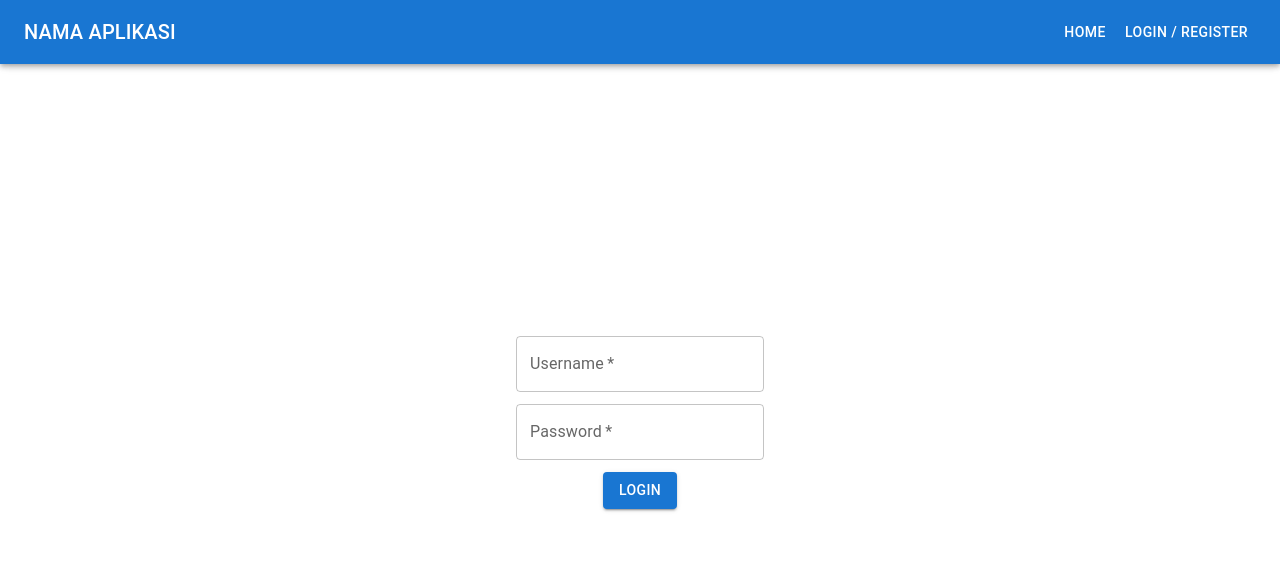
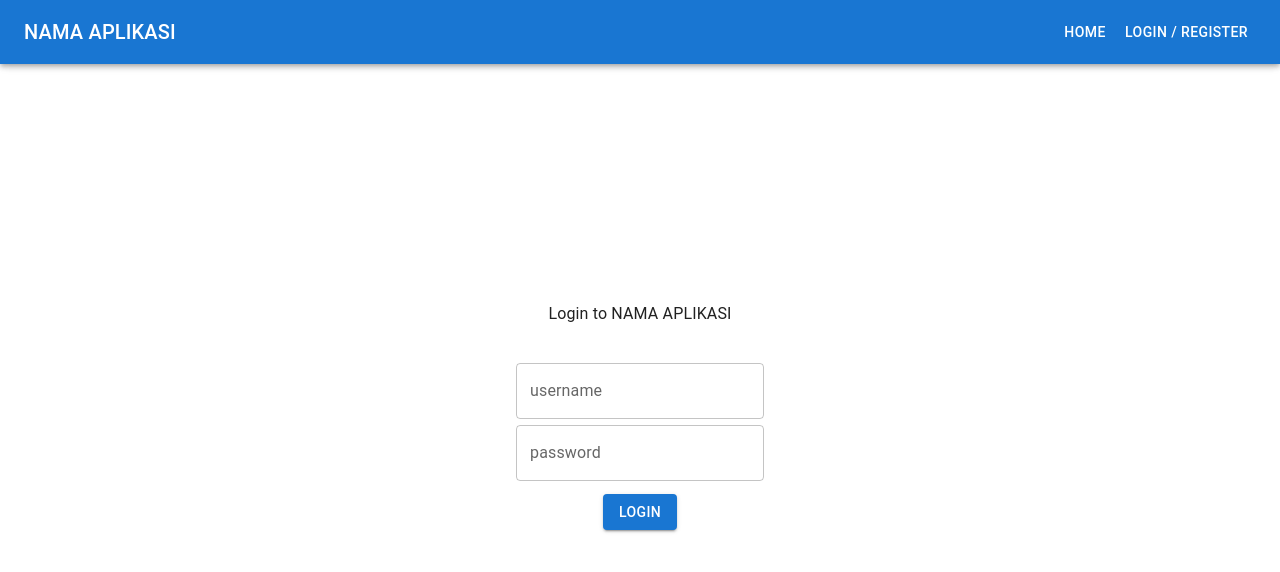
Before and after one commit to mcpe500/hf_2023_f-end, a React (Create React App) app: page /login in a window 1280 px wide. Shown: the top 572 px of the page. Built offline with nearby package versions, Linux system fonts and the light colour scheme.

Commit message:
16:00 frontend berdoa cepat selesai :')

```diff
--- a/package.json
+++ b/package.json
@@ -12,6 +12,7 @@
     "@testing-library/user-event": "^13.5.0",
     "react": "^18.2.0",
     "react-dom": "^18.2.0",
+    "react-router-dom": "^6.11.1",
     "react-scripts": "5.0.1",
     "web-vitals": "^2.1.4"
   },
--- a/src/App.js
+++ b/src/App.js
@@ -5,15 +5,23 @@ import Box from '@mui/material/Box';
 import Navigation from './navigation/navigation';
 import Login from './login/login';
 
+import {
+  BrowserRouter as Router,
+  Routes,
+  Route
+} from "react-router-dom";
+
 function App() {
   return (
-    <>
+    <Router>
       <Navigation />
+
       <Box mt={2}>
-        <Login />
+        <Routes>
+          <Route path="/login" element={<Login />} />
+        </Routes>
       </Box>
-
-    </>
+    </Router>
   );
 }
 
--- a/src/login/login.jsx
+++ b/src/login/login.jsx
@@ -4,8 +4,9 @@ import TextField from '@mui/material/TextField';
 import Button from '@mui/material/Button';
 
 import '../css/input.css'
+import { Typography } from '@mui/material';
 
-function CenteredBox({Content}) {
+function CenteredBox({children}) {
     return (
         <Box
             display="flex"
@@ -14,34 +15,13 @@ function CenteredBox({Content}) {
             height="100vh"
         >
             <div>
-                <Content />
+                <Typography align='center' mb={'15%'}>
+                    Login to NAMA APLIKASI
+                </Typography>
+                {children}
             </div>
         </Box>
     );
-}
-
-const myLoginForm = () => {
-    return(
-        <>
-            <Box sx={{marginTop: "5%"}}>
-                <TextField
-                    required
-                    label="Username"
-                    placeholder='Masukkan username'
-                />
-            </Box>
-            <Box sx={{marginTop: "5%"}}>
-                <TextField
-                    required
-                    label="Password"
-                    placeholder='Masukkan password'
-                />
-            </Box>
-            <Box sx={{display: 'flex', justifyContent: 'center', justifyItems: 'center', marginTop: '5%'}}>
-                <Button variant="contained">Login</Button>
-            </Box>
-        </>
-    )
 }
 
 class Login extends PureComponent {
@@ -50,19 +30,84 @@ class Login extends PureComponent {
             username: {
                 value: "",
                 valid: true,
+                message: "",
             },
             password: {
                 value: "",
                 valid: true,
+                message: "",
             }
         }
     }
+
+    handleInputChange = (label, value) => {
+        this.setState((prevState) => ({
+            myForm: {
+                ...prevState.myForm,
+                [label]: {
+                    ...prevState.myForm[label],
+                    value,
+                },
+            },
+        }));
+    };
+
+    handleSubmit = () => {
+        let allFormValid = true;
+        Object.keys(this.state.myForm).forEach(d => {
+            this.setState((prevState) => {
+                return {
+                    ...prevState,
+                    myForm: {
+                        ...prevState.myForm,
+                        [d]: {
+                            ...prevState.myForm[d],
+                            valid: d.includes("pass")
+                                ? prevState.myForm[d].value.trim().length >= 8
+                                : prevState.myForm[d].value.trim().length > 0,
+                            message: d.includes("pass")
+                                ? prevState.myForm[d].value.trim().length >= 8 ? "" : "Atleast 8 long password"
+                                : prevState.myForm[d].value.trim().length > 0 ? "" : "Cannot be empty !"
+                        }
+                    }
+                }
+            }, () => {
+                allFormValid = allFormValid && this.state.myForm[d].valid;
+                if(d === "password" && allFormValid) {
+                    alert("all input valid");
+                }
+            })
+        });
+    };
+
     render() {
+        const { myForm } = this.state;
+
         return(
             <>
-                <CenteredBox Content={
-                    myLoginForm
-                }  />
+                <CenteredBox>
+                    {Object.keys(myForm).map(e => (
+                        <Box key={e} sx={{ marginTop: '2.5%' }}>
+                            <TextField
+                                label={e}
+                                placeholder={`Masukkan username ${e}`}
+                                error={!myForm[e].valid}
+                                value={myForm[e].value}
+                                onChange={(e) => this.handleInputChange(e.target.name, e.target.value)}
+                                name={e}
+                                helperText={myForm[e].message}
+                                type={
+                                    e.includes("pass")
+                                        ? "password"
+                                        : "text"
+                                }
+                            />
+                        </Box>
+                    ))}
+                    <Box sx={{display: 'flex', justifyContent: 'center', justifyItems: 'center', marginTop: '5%'}}>
+                        <Button variant="contained" onClick={this.handleSubmit}>Login</Button>
+                    </Box>
+                </CenteredBox>
             </>
         )
     }
```
Also changed, not shown: src/register/register.jsx (added, +95 -0 lines), 1 other file (tests, documents, lock files or other folders).
